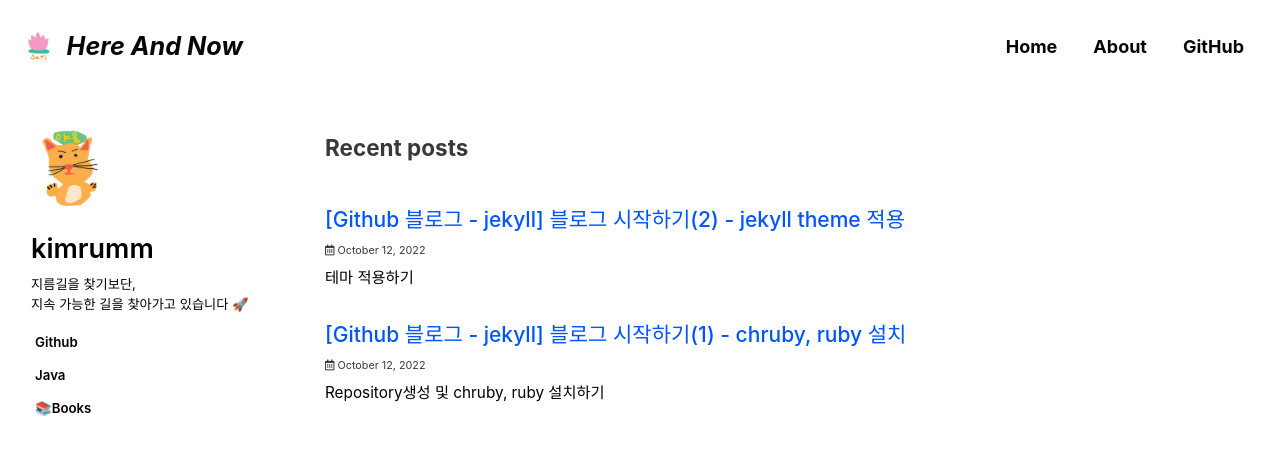
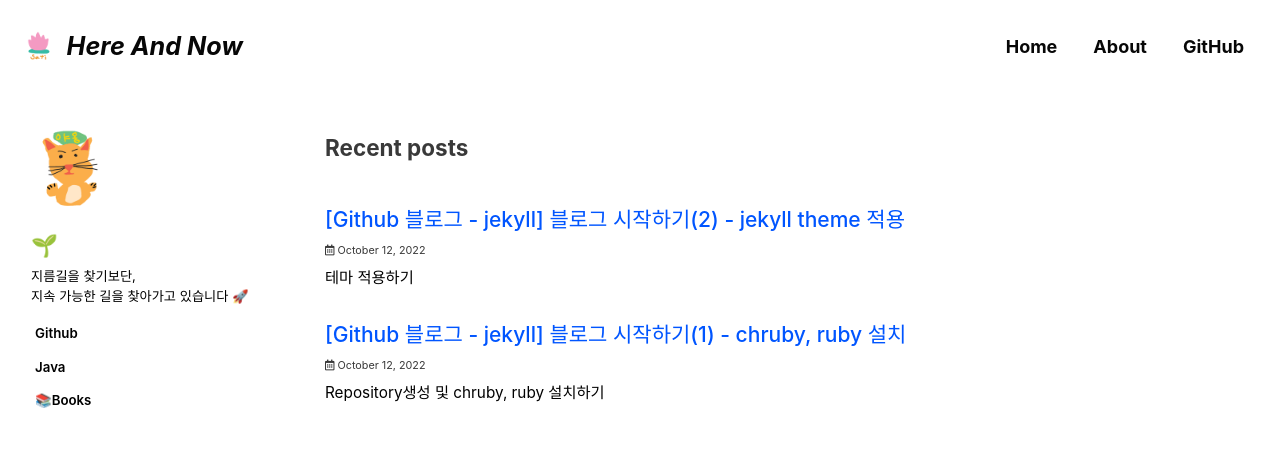
Before and after one commit to kiki-sati/kimrumm.github.io, a Jekyll site: the page built from index.html, in a window 1280 px wide and 900 px high. Shown: the top 455 px of the window. Built offline with Jekyll 4.4.1, drawn with Linux system fonts in a browser that asks for light colours; cached includes are drawn as plain includes; some web fonts are replaced; the list of posts is cut into pages by our own code.

Commit message:
Fix: name 사이즈, 내용 수정

```diff
--- a/_config.yml
+++ b/_config.yml
@@ -98,7 +98,7 @@
 
 # Site Author
 author:
-  name: "kimrumm" # 블로그 닉네임
+  name: "🌱" # 블로그 닉네임
   avatar: "/assets/images/catme.png" # 블로그 프로필 사진
   bio              : "지름길을 찾기보단,<br>지속 가능한 길을 찾아가고 있습니다 🚀"
   #location: "지름길을 찾기보단, 지속 가능한 길을 찾아가고 있습니다 🚀"
--- a/_sass/minimal-mistakes/_sidebar.scss
+++ b/_sass/minimal-mistakes/_sidebar.scss
@@ -182,7 +182,7 @@
 .sidebar .author__name {
   font-family: $menufont;
   /* 2022.01.23 font size & weight change*/
-  font-size: 1.5em;
+  font-size: 1.2em;
   font-weight: 600;
 }
 
```
